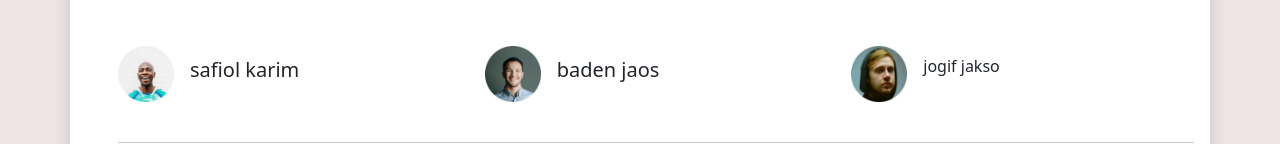
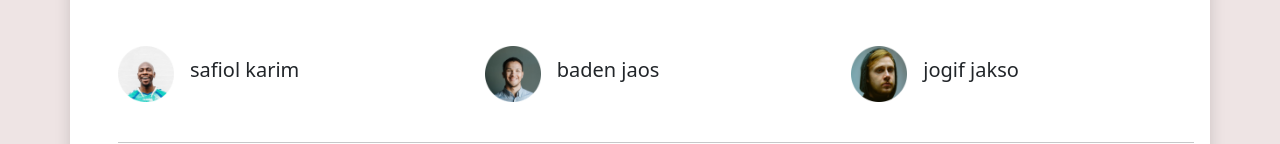
Before and after one commit to Pranto-Nondi-1997/Leader-Bord-Repo, a plain HTML site: page index.html in a window 1280 px wide. Shown: the part 272-416 px from the top of the page. Drawn offline with nearby package versions, Linux system fonts and the light colour scheme.

Commit message:
finally checked

```diff
--- a/index.html
+++ b/index.html
@@ -74,7 +74,7 @@
                 </div>
                 <div class=" col-12 col-md-6    col-lg-4 d-flex align-items-center">
                     <img src="images/players/player-6.png" alt="" width="56 " height="56 ">
-                    <p><span class="ms-3">jogif jakso</span></p>
+                    <h5><span class="ms-3">jogif jakso</span></h5>
                 </div>
 
 
```
